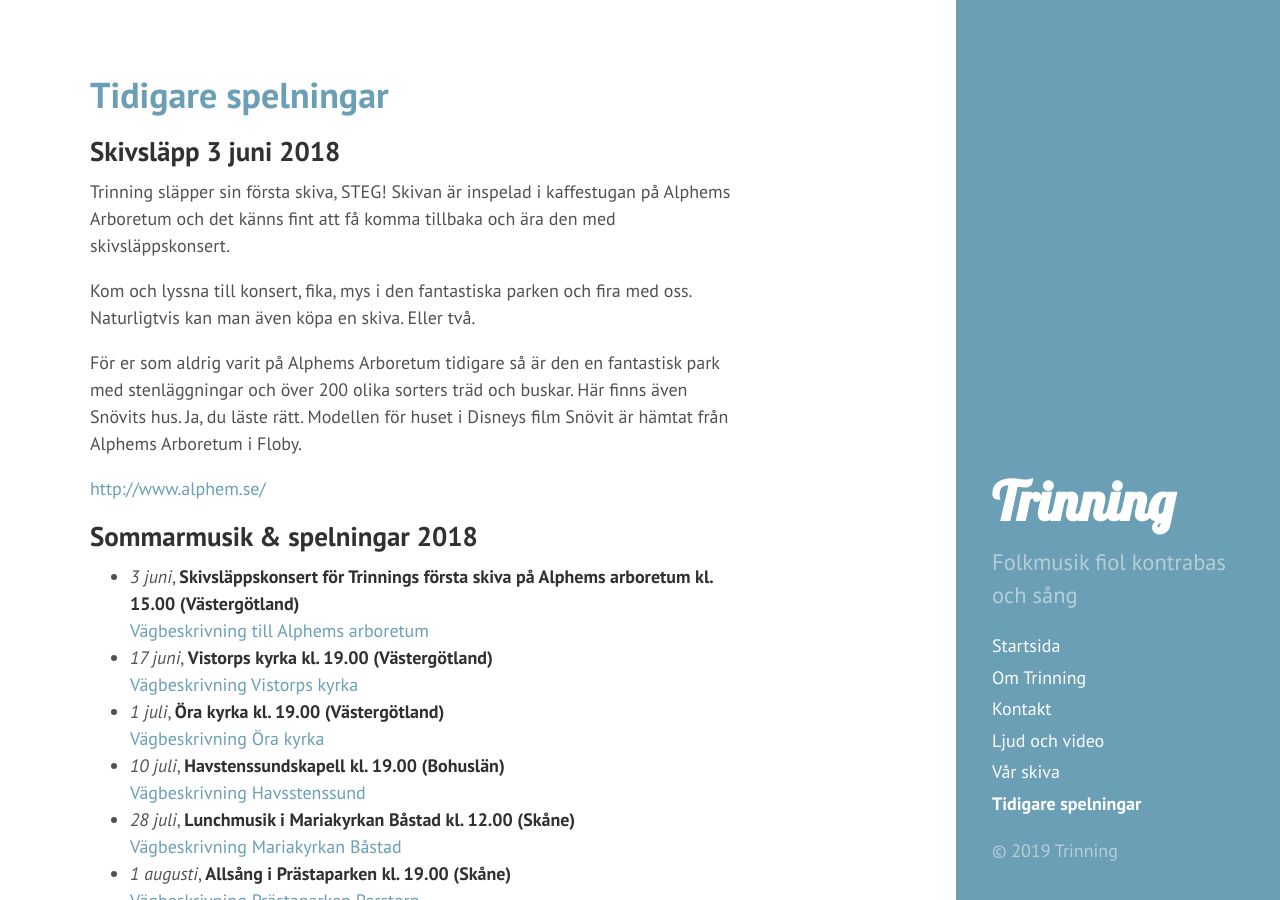
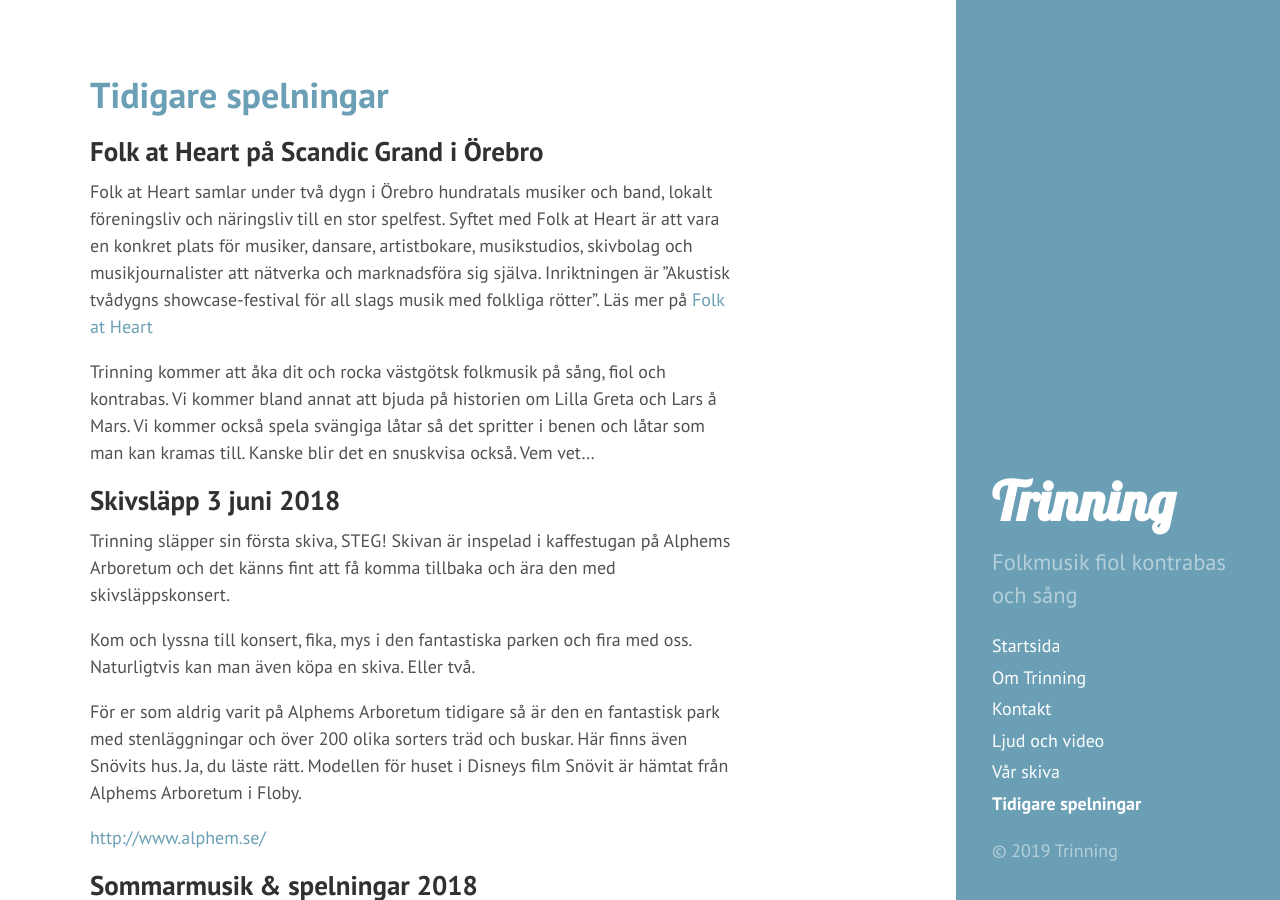
Before and after one commit to trinning/trinning.github.io, a Jekyll site: the page built from tidigare-spelningar.md, in a window 1280 px wide and 900 px high. Built offline with Jekyll 4.4.1, drawn with Linux system fonts in a browser that asks for light colours.

Commit message:
Flyttat över tidigare spelning på Folk@Heart

```diff
--- a/tidigare-spelningar.md
+++ b/tidigare-spelningar.md
@@ -4,6 +4,12 @@ title: Tidigare spelningar
 permalink: /tidigare_spelningar/
 published: true
 ---
+## Folk at Heart på Scandic Grand i Örebro
+Folk at Heart samlar under två dygn i Örebro hundratals musiker och band, lokalt föreningsliv och näringsliv till en stor spelfest. Syftet med Folk at Heart är att vara en konkret plats för musiker, dansare, artistbokare, musikstudios, skivbolag och musikjournalister att nätverka och marknadsföra sig själva. Inriktningen är ”Akustisk tvådygns showcase-festival för all slags musik med folkliga rötter”. Läs mer på [Folk at Heart](https://folkatheart.se/)
+
+Trinning kommer att åka dit och rocka västgötsk folkmusik på sång, fiol och kontrabas. Vi kommer bland annat att bjuda på historien om Lilla Greta och Lars å Mars. Vi kommer också spela svängiga låtar så det spritter i benen och låtar som man kan kramas till. Kanske blir det en snuskvisa också.
+Vem vet...
+
 ## Skivsläpp 3 juni 2018
 Trinning släpper sin första skiva, STEG!
 Skivan är inspelad i kaffestugan på Alphems Arboretum och det känns fint att få komma tillbaka och ära den med skivsläppskonsert.
```
